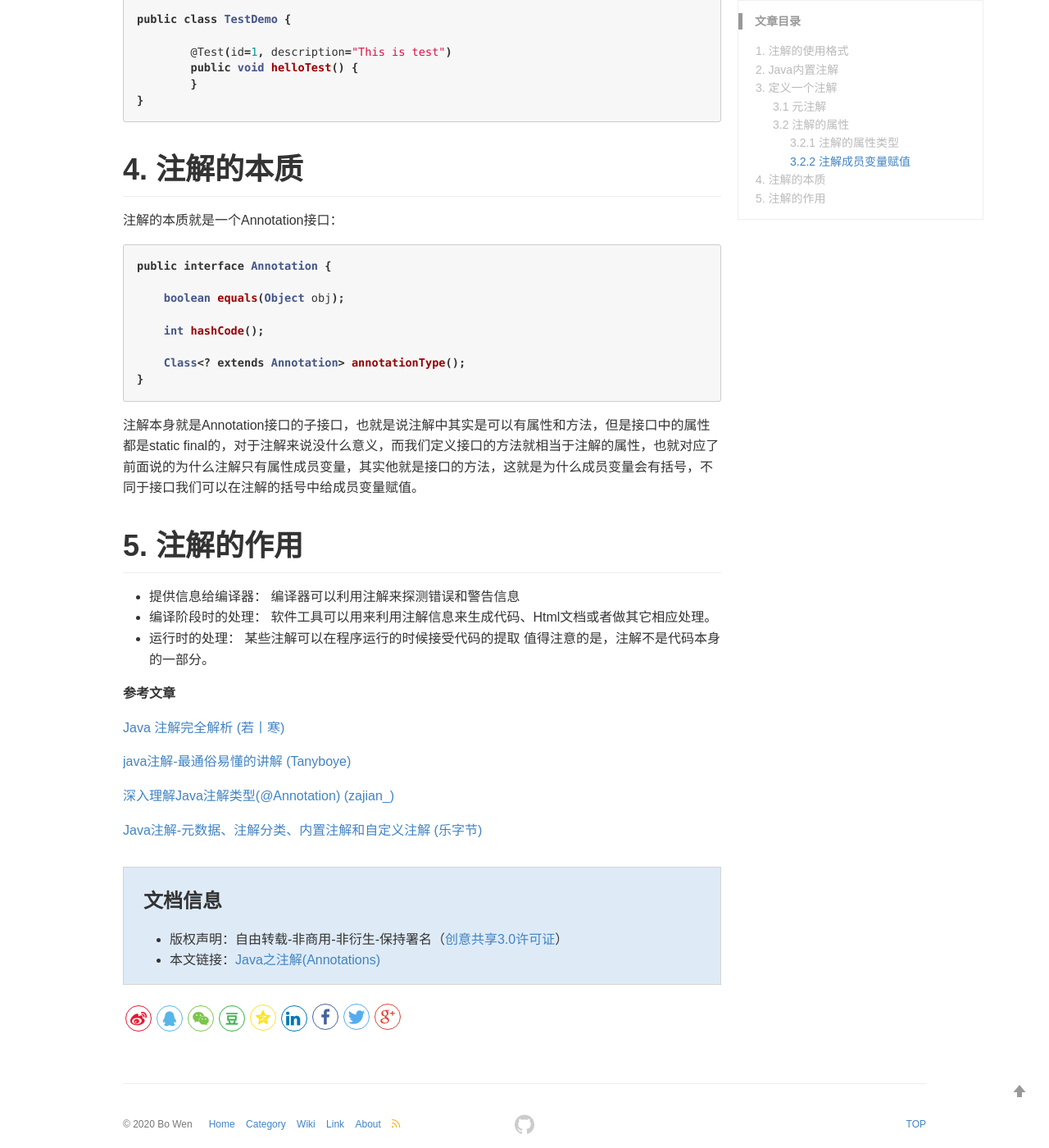
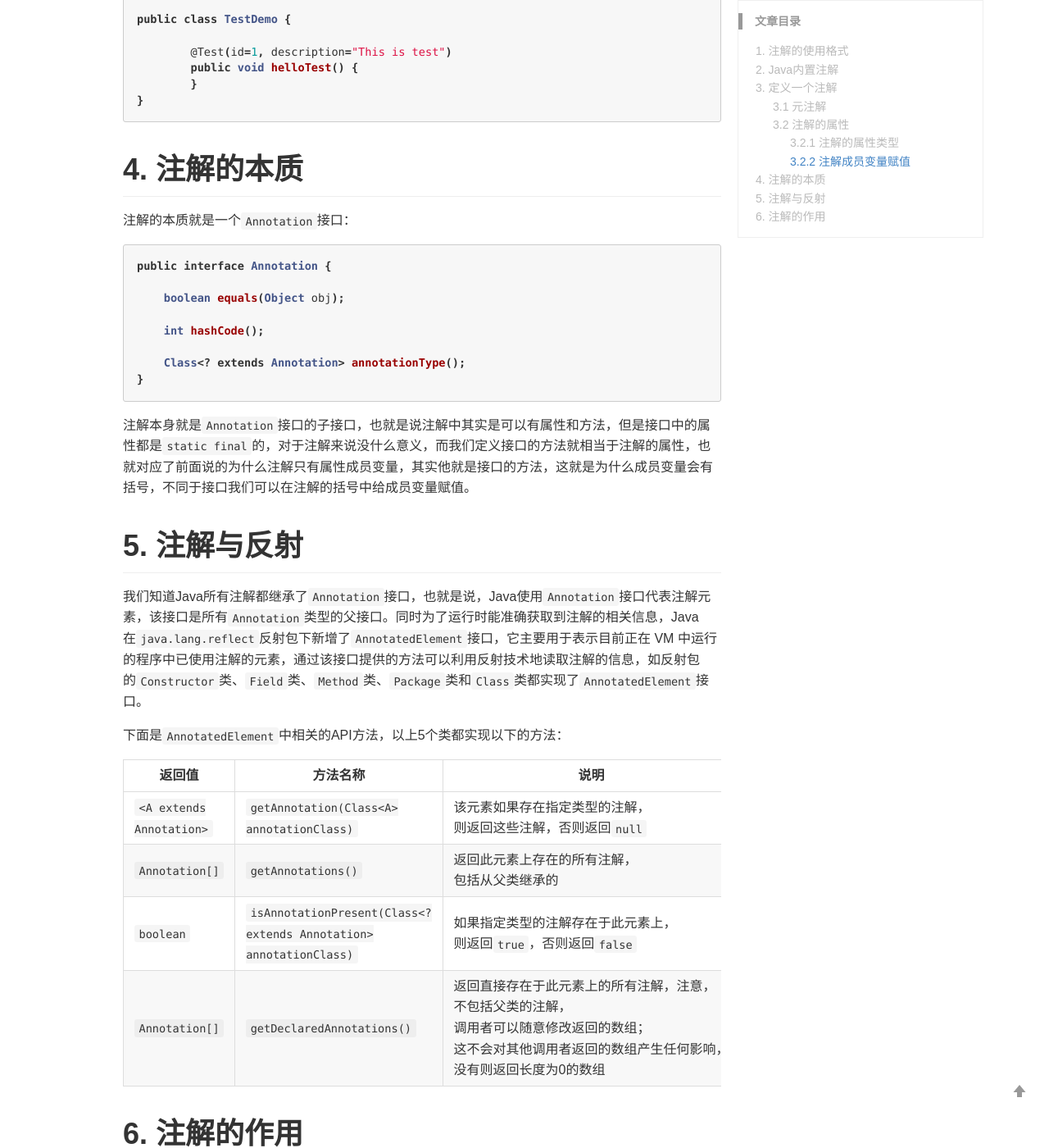
Before and after one commit to wenb1/wenb1.github.io, a Jekyll site: the page built from _posts/2020-05-16-java-annotation.md, in a window 1280 px wide and 1400 px high, scrolled down 4272 px. Shown: the whole window at 82% size. Built offline with Jekyll 4.4.1, drawn with Linux system fonts in a browser that asks for light colours; comment, search, counter and statistics services are not loaded; some of the changed text lies outside the part shown.

Commit message:
modify blog

````diff
--- a/_posts/2020-05-16-java-annotation.md
+++ b/_posts/2020-05-16-java-annotation.md
@@ -141,9 +141,9 @@ public @interface Test {
 ### 3.2.1 注解的属性类型
 
 - 所有基本数据类型
-- String
-- enum
-- Class
+- `String`
+- `Enum`
+- `Class`
 - 注解
 - 以上类型的一维数组类型
 
@@ -169,7 +169,7 @@ public class TestDemo {
 
 # 4. 注解的本质
 
-注解的本质就是一个Annotation接口：
+注解的本质就是一个`Annotation`接口：
 
 ```java
 public interface Annotation {
@@ -182,12 +182,25 @@ public interface Annotation {
 }
 ```
 
-注解本身就是Annotation接口的子接口，也就是说注解中其实是可以有属性和方法，但是接口中的属性都是static final的，对于注解来说没什么意义，而我们定义接口的方法就相当于注解的属性，也就对应了前面说的为什么注解只有属性成员变量，其实他就是接口的方法，这就是为什么成员变量会有括号，不同于接口我们可以在注解的括号中给成员变量赋值。
+注解本身就是`Annotation`接口的子接口，也就是说注解中其实是可以有属性和方法，但是接口中的属性都是`static final`的，对于注解来说没什么意义，而我们定义接口的方法就相当于注解的属性，也就对应了前面说的为什么注解只有属性成员变量，其实他就是接口的方法，这就是为什么成员变量会有括号，不同于接口我们可以在注解的括号中给成员变量赋值。
 
-# 5. 注解的作用
+# 5. 注解与反射
+
+我们知道Java所有注解都继承了`Annotation`接口，也就是说，Java使用`Annotation`接口代表注解元素，该接口是所有`Annotation`类型的父接口。同时为了运行时能准确获取到注解的相关信息，Java在`java.lang.reflect`反射包下新增了`AnnotatedElement`接口，它主要用于表示目前正在 VM 中运行的程序中已使用注解的元素，通过该接口提供的方法可以利用反射技术地读取注解的信息，如反射包的`Constructor`类、`Field`类、`Method`类、`Package`类和`Class`类都实现了`AnnotatedElement`接口。
+
+下面是`AnnotatedElement`中相关的API方法，以上5个类都实现以下的方法：
+
+| 返回值                   | 方法名称                                                     | 说明                                                         |
+| ------------------------ | ------------------------------------------------------------ | ------------------------------------------------------------ |
+| `<A extends Annotation>` | `getAnnotation(Class<A> annotationClass)`                    | 该元素如果存在指定类型的注解，则返回这些注解，否则返回`null` |
+| `Annotation[]`           | `getAnnotations()`                                           | 返回此元素上存在的所有注解，包括从父类继承的                 |
+| `boolean`                | `isAnnotationPresent(Class<? extends Annotation> annotationClass)` | 如果指定类型的注解存在于此元素上，则返回`true`，否则返回`false` |
+| `Annotation[]`           | `getDeclaredAnnotations()`                                   | 返回直接存在于此元素上的所有注解，注意，不包括父类的注解，调用者可以随意修改返回的数组；这不会对其他调用者返回的数组产生任何影响，没有则返回长度为0的数组 |
+
+# 6. 注解的作用
 
 - 提供信息给编译器： 编译器可以利用注解来探测错误和警告信息
-- 编译阶段时的处理： 软件工具可以用来利用注解信息来生成代码、Html文档或者做其它相应处理。
+- 编译阶段时的处理： 软件工具可以用来利用注解信息来生成代码、HTML文档或者做其它相应处理。
 - 运行时的处理： 某些注解可以在程序运行的时候接受代码的提取
   值得注意的是，注解不是代码本身的一部分。
 
@@ -197,6 +210,6 @@ public interface Annotation {
 
 [java注解-最通俗易懂的讲解 (Tanyboye)](https://blog.csdn.net/qq1404510094/article/details/80577555)
 
-[深入理解Java注解类型(@Annotation) (zajian_)](https://blog.csdn.net/javazejian/article/details/71860633)
+[深入理解Java注解类型(@Annotation) (zejian_)](https://blog.csdn.net/javazejian/article/details/71860633)
 
 [Java注解-元数据、注解分类、内置注解和自定义注解 (乐字节)](https://segmentfault.com/a/1190000019887623)
````
